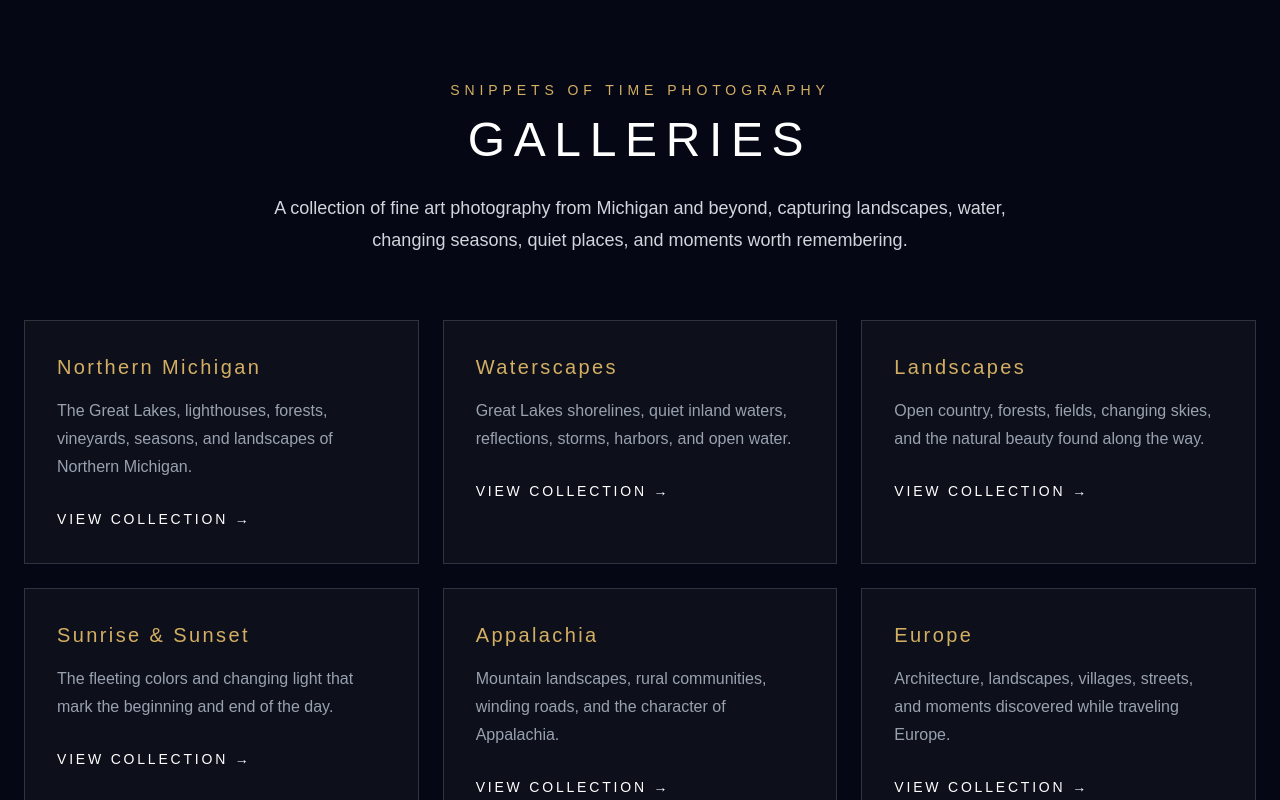
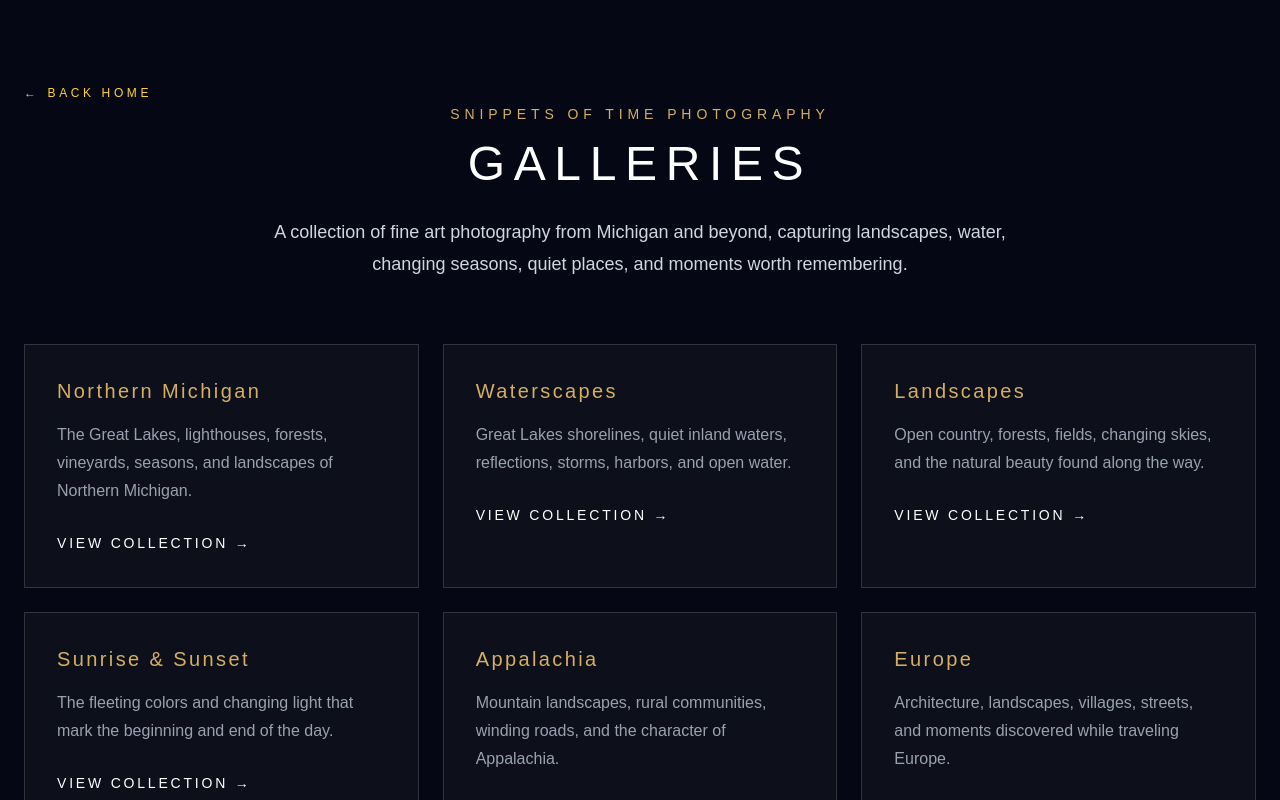
Before and after one commit to kenvanevery/snippets-of-time-photography, a Next.js app: page /galleries in a window 1280 px wide. Shown: the top 800 px of the page. Built offline with nearby package versions, Linux system fonts and the light colour scheme.

Commit message:
Add gallery navigation

```diff
--- a/app/galleries/page.tsx
+++ b/app/galleries/page.tsx
@@ -1,3 +1,4 @@
+import Link from "next/link";
 const galleries = [
   {
     title: "Northern Michigan",
@@ -51,6 +52,14 @@ export default function GalleriesPage() {
   return (
     <main className="min-h-screen bg-[#050814] text-white">
       <section className="mx-auto max-w-7xl px-6 py-20">
+        <Link
+  href="/"
+  className="inline-flex items-center gap-2 text-xs uppercase tracking-[0.3em] text-amber-300 transition-all duration-300 hover:text-white"
+>
+  <span aria-hidden="true">←</span>
+  Back Home
+</Link>
+
         <div className="mx-auto max-w-3xl text-center">
           <p className="mb-4 text-sm tracking-[0.35em] text-[#d4af63]">
             SNIPPETS OF TIME PHOTOGRAPHY
```
